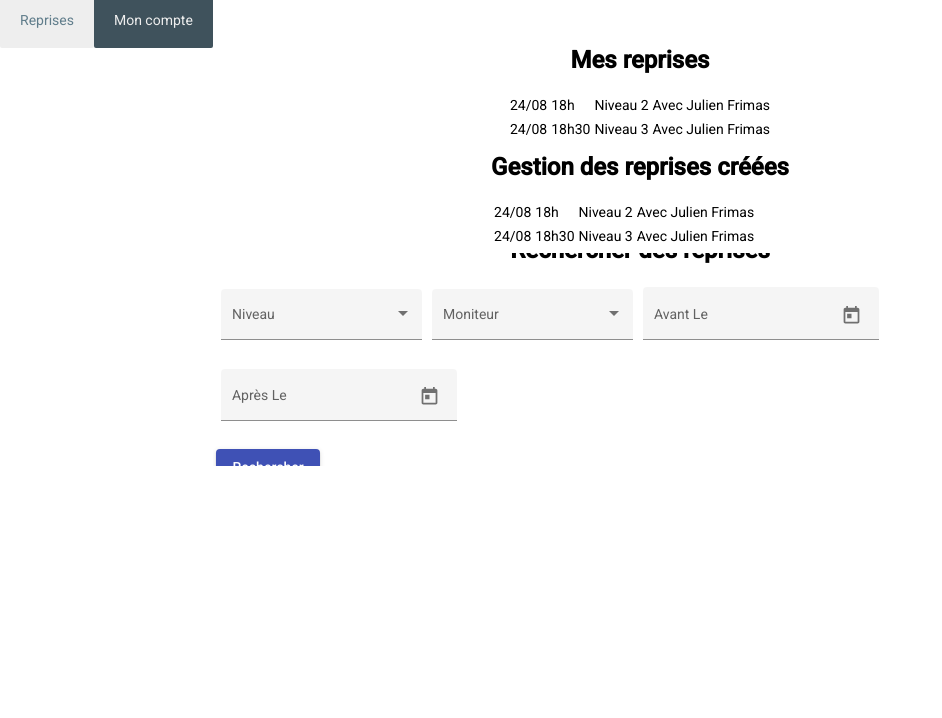
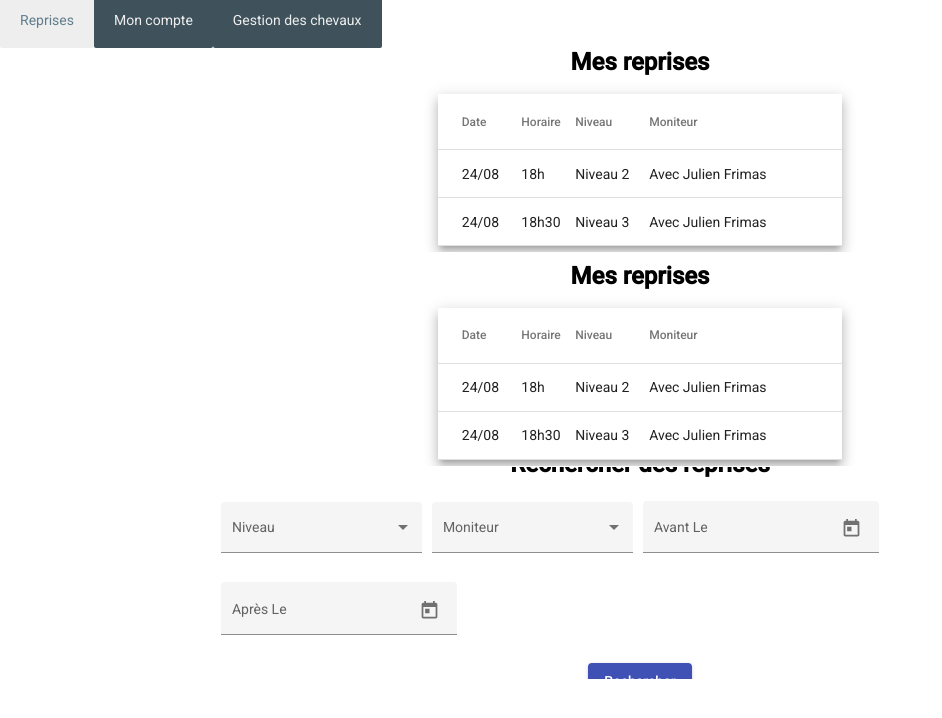
Before and after one commit to PinsardF/Equidia, an Angular app: page /reprises in a window 1280 px wide. Shown: the top 718 px of the page, without its empty margins (0-942 px from the left). Built offline with nearby package versions, Linux system fonts and the light colour scheme.

Commit message:
horses page (work in progress)

```diff
--- a/src/app/app-routing.module.ts
+++ b/src/app/app-routing.module.ts
@@ -3,13 +3,15 @@ import { Routes, RouterModule } from '@angular/router';
 import { ConnectionComponent } from './connection/connection.component';
 import { HomeComponent } from './home/home.component';
 import { ReprisesComponent } from './reprises/reprises.component';
-import { MyAccountComponent } from './my-account/my-account.component'
+import { MyAccountComponent } from './my-account/my-account.component';
+import { HorsesComponent } from './horses/horses.component';
 
 const routes: Routes = [{ path: '', redirectTo: '/connection', pathMatch: 'full' },
 { path: 'connection', component: ConnectionComponent },
 { path: 'home', component: HomeComponent },
 { path: 'reprises', component: ReprisesComponent },
-{ path: 'moncompte', component: MyAccountComponent }];
+{ path: 'moncompte', component: MyAccountComponent },
+{ path: 'chevaux', component: HorsesComponent }];
 
 @NgModule({
   imports: [RouterModule.forRoot(routes)],
--- a/src/app/connection/connection.component.html
+++ b/src/app/connection/connection.component.html
@@ -1,55 +1,4 @@
-<!--<div class="valign-wrapper" style="width:100%;height:100%;position: absolute;">
-    <div class="container">
-        <div class="row">
-            <div class="col s4 offset-s1">
-                <h1>Connexion</h1>-->
-                <!--
-                <div class="input-field">
-                    <input placeholder="Login" (input)="loginConnection=$event.target.value" id="loginConnection"
-                    type="text" class="validate">
-                </div>
-                --><!--
-                <mat-form-field appearance="standard">
-                    <mat-label>Login</mat-label>
-                    <input matInput (input)="loginConnection=$event.target.value" id="loginConnection"
-                    [formControl]="text" required>
-                    <mat-error *ngIf="text.invalid">{{getErrorMessage()}}</mat-error>
-                </mat-form-field>
-                <div class="row center">
-                    <button type="submit" [disabled]="true">Connexion</button>
-                </div>
-
-                <div class="input-field">
-                    <input placeholder="Mot de passe" (input)="passwordConnection=$event.target.value" id="passwordConnection"
-                    type="text" class="validate">
-                </div>
-                <div class="row center">
-                    <button (click)="connect()" class="waves-effect waves-light btn">Connexion</button>
-                </div>
-            </div>
-            <div class="col s4 offset-s2">
-                <h1>Inscription</h1>
-                <div class="input-field">
-                    <input placeholder="Login" (input)="loginRegister=$event.target.value"
-                    id="loginRegister" type="text" class="validate">
-                </div>
-                <div class="input-field">
-                    <input placeholder="Mot de passe" (input)="passwordRegister=$event.target.value"
-                    id="passwordRegister" type="text" class="validate">
-                </div>
-                <div class="input-field">
-                    <input placeholder="Mot de passe (confirmation)" (input)="passwordConfirm=$event.target.value"
-                    id="passwordConfirm" type="text" class="validate">
-                </div>
-                <div class="row center">
-                    <button (click)="register()" class="waves-effect waves-light btn">Inscription</button>
-                </div>
-            </div>
-        </div>
-    </div>
-</div>-->
 <mat-grid-list cols="12">
-    <mat-grid-tile [colspan]="12" [rowspan]="1"></mat-grid-tile>
     <mat-grid-tile [colspan]="1"></mat-grid-tile>
     <mat-grid-tile [colspan]="5" [rowspan]="3">
         <form>
@@ -62,7 +11,7 @@
                 <tr>
                     <td>
                         <mat-form-field appearance="standard">
-                            <mat-label>Email</mat-label>
+                            <mat-label>Email ou téléphone</mat-label>
                             <input matInput (input)="loginConnection=$event.target.value" id="loginConnection"
                             [formControl]="loginConnectionForm" required>
                             <mat-error *ngIf="loginConnectionForm.invalid">{{getErrorMessagelogC()}}</mat-error>
@@ -90,7 +39,7 @@
             </table>
         </form>
     </mat-grid-tile>
-    <mat-grid-tile [colspan]="5" [rowspan]="3">
+    <mat-grid-tile [colspan]="5" [rowspan]="5">
         <form>
             <table>
                 <tr>
@@ -130,9 +79,50 @@
                 </tr>
                 <tr>
                     <td>
+                        <mat-form-field appearance="standard">
+                            <mat-label>Prénom</mat-label>
+                            <input matInput (input)="firstNameRegister=$event.target.value" id="firstNameRegister"
+                            [formControl]="firstNameRegisterForm" required>
+                            <mat-error *ngIf="firstNameRegisterForm.invalid">{{getErrorMessagefnR()}}</mat-error>
+                        </mat-form-field>
+                    </td>
+                </tr>
+                <tr>
+                    <td>
+                        <mat-form-field appearance="standard">
+                            <mat-label>Nom de famille</mat-label>
+                            <input matInput (input)="lastNameRegister=$event.target.value" id="lastNameRegister"
+                            [formControl]="lastNameRegisterForm" required>
+                            <mat-error *ngIf="lastNameRegisterForm.invalid">{{getErrorMessagelnR()}}</mat-error>
+                        </mat-form-field>
+                    </td>
+                </tr>
+                <tr>
+                    <td>
+                        <mat-form-field appearance="standard">
+                            <mat-label>Numéro de téléphone</mat-label>
+                            <input matInput (input)="phoneRegister=$event.target.value" id="phoneRegister"
+                            [formControl]="phoneRegisterForm" required>
+                            <mat-error *ngIf="phoneRegisterForm.invalid">{{getErrorMessagepnR()}}</mat-error>
+                        </mat-form-field>
+                    </td>
+                </tr>
+                <tr>
+                    <td>
+                        <mat-form-field appearance="standard">
+                            <mat-label>Numéro de licence (optionnel)</mat-label>
+                            <input matInput (input)="licenseRegister=$event.target.value" id="licenseRegister"
+                            [formControl]="licenseRegisterForm">
+                        </mat-form-field>
+                    </td>
+                </tr>
+                <tr>
+                    <td>
                         <div class="wrapper">
                             <button type="submit" mat-raised-button color="primary" (click)="register()"
-                            [disabled]="loginRegisterForm.invalid || passwordRegisterForm.invalid">Inscription</button>
+                            [disabled]="loginRegisterForm.invalid || passwordRegisterForm.invalid
+                            || passwordRepeatRegisterForm.invalid || firstNameRegisterForm.invalid
+                            || lastNameRegisterForm.invalid || phoneRegisterForm.invalid">Inscription</button>
                         </div>
                     </td>
                 </tr>
--- a/src/app/connection/connection.component.ts
+++ b/src/app/connection/connection.component.ts
@@ -9,17 +9,25 @@ import { Router } from '@angular/router';
 })
 export class ConnectionComponent implements OnInit {
 
-  loginConnectionForm = new FormControl('', [Validators.required, Validators.email]);
+  loginConnectionForm = new FormControl('', [Validators.required]);
   passwordConnectionForm = new FormControl('', [Validators.required]);
   loginRegisterForm = new FormControl('', [Validators.required, Validators.email]);
   passwordRegisterForm = new FormControl('', [Validators.required]);
   passwordRepeatRegisterForm = new FormControl('', [Validators.required]);
+  firstNameRegisterForm = new FormControl('', [Validators.required]);
+  lastNameRegisterForm = new FormControl('', [Validators.required]);
+  phoneRegisterForm = new FormControl('', [Validators.required, Validators.pattern("[0-9]{10}")]);
+  licenseRegisterForm = new FormControl();
   loginConnection: string;
   passwordConnection: string;
   loginRegister: string;
   passwordRegister: string;
   passwordRepeatRegister: string;
   passwordConfirm: string;
+  firstNameRegister: string;
+  lastNameRegister: string;
+  phoneRegister: string;
+  licenseRegister: string;
 
   constructor(private router: Router) { }
 
@@ -27,15 +35,17 @@ export class ConnectionComponent implements OnInit {
 
   connect(): void {
     alert("Connexion avec le login " + this.loginConnection + " et le mdp " + this.passwordConnection)
-    this.router.navigate(['/home'])
+    this.router.navigate(['/reprises'])
   }
 
   register(): void {
     if(this.passwordRegister != this.passwordRepeatRegister) {
       alert("Les mots de passe ne correspondent pas")
     } else {
-      alert("Inscription avec le login " + this.loginRegister + " et le mdp " + this.passwordRegister)
-      this.router.navigate(['/home'])
+      alert("Inscription avec le login " + this.loginRegister + ", le mdp " + this.passwordRegister + ", le prénom "
+      + this.firstNameRegister + ", le nom " + this.lastNameRegister + ", le téléphone " + this.phoneRegister
+      + " et la licence " + this.licenseRegister);
+      this.router.navigate(['/reprises'])
     }
   }
 
@@ -43,14 +53,12 @@ export class ConnectionComponent implements OnInit {
     if (this.loginConnectionForm.hasError('required')) {
       return 'Vous n\'avez pas entré d\'email';
     }
-    return this.loginConnectionForm.hasError('email') ? 'L\'email entré n\'est pas valide' : '';
   }
 
   getErrorMessagepwC() {
     if (this.passwordConnectionForm.hasError('required')) {
       return 'Vous n\'avez pas entré de mot de passe';
     }
-    // return this.passwordConnectionForm.hasError('email') ? 'Not a valid email' : '';
   }
 
   getErrorMessagelogR() {
@@ -71,4 +79,24 @@ export class ConnectionComponent implements OnInit {
     }
   }
 
+  getErrorMessagefnR() {
+    if (this.firstNameRegisterForm.hasError('required')) {
+      return 'Vous n\'avez pas entré de prénom';
+    }
+  }
+
+  getErrorMessagelnR() {
+    if (this.lastNameRegisterForm.hasError('required')) {
+      return 'Vous n\'avez pas entré de nom de famille';
+    }
+  }
+
+  getErrorMessagepnR() {
+    if(this.phoneRegisterForm.hasError('required')) {
+      return 'Vous n\'avez pas entré de numéro de téléphone'
+    } else if(this.phoneRegisterForm.hasError('pattern')) {
+      return 'Le numéro de téléphone entré n\'est pas valide';
+    }
+  }
+
 }
--- /dev/null
+++ b/src/app/horses/horses.component.css
@@ -0,0 +1,27 @@
+h1 {
+    font-weight: bold;
+    text-align:center;
+  }
+a {
+  text-decoration: none;
+}
+.module {
+  padding: 20px;
+  text-align: center;
+  color: #eee;
+  max-height: 120px;
+  min-width: 120px;
+  background-color: #3f525c;
+  border-radius: 2px;
+}
+.module:hover {
+  background-color: #eee;
+  cursor: pointer;
+  color: #607d8b;
+}
+.grid-pad {
+  padding: 10px 0;
+}
+table {
+  width: 50%;
+}
--- /dev/null
+++ b/src/app/horses/horses.component.html
@@ -0,0 +1,40 @@
+<div class="col s8 offset-s2">
+    <div class="grid grid-pad">
+        <nav>
+            <a routerLink="/reprises" class="module">Reprises</a>
+            <a routerLink="/moncompte" class="module">Mon compte</a>
+            <a routerLink="/chevaux" class="module">Gestion des chevaux</a>
+        </nav>
+    </div>
+</div>
+
+<router-outlet></router-outlet>
+
+<mat-grid-list cols="12">
+    <mat-grid-tile [colspan]="2" [rowspan]="2"></mat-grid-tile>
+    <mat-grid-tile [colspan]="8"  [rowspan]="2">
+        <table>
+            <tr>
+                <td>
+                    <h1>Gestion des chevaux</h1>
+                    <table mat-table [dataSource]=horseList class="mat-elevation-z8" style="margin-left:auto;margin-right:auto;">
+                        <ng-container matColumnDef="name">
+                            <th mat-header-cell *matHeaderCellDef>Nom</th>
+                            <td mat-cell *matCellDef="let element"> {{element.name}} </td>
+                        </ng-container>
+                        <ng-container matColumnDef="level">
+                            <th mat-header-cell *matHeaderCellDef>Niveau</th>
+                            <td mat-cell *matCellDef="let element"> Nv.{{element.level}} </td>
+                        </ng-container>
+                        <ng-container matColumnDef="age">
+                            <th mat-header-cell *matHeaderCellDef>Age</th>
+                            <td mat-cell *matCellDef="let element"> {{element.age}} ans </td>
+                        </ng-container>
+                        <tr mat-header-row *matHeaderRowDef="displayedColumns"></tr>
+                        <tr mat-row *matRowDef="let row; columns: displayedColumns;"></tr>
+                    </table>
+                </td>
+            </tr>
+        </table>
+    </mat-grid-tile>
+</mat-grid-list>
--- /dev/null
+++ b/src/app/horses/horses.component.ts
@@ -0,0 +1,26 @@
+import { Component, OnInit } from '@angular/core';
+
+export interface Horse {
+  name: string;
+  level: string;
+  age: string;
+}
+
+@Component({
+  selector: 'app-horses',
+  templateUrl: './horses.component.html',
+  styleUrls: ['./horses.component.css']
+})
+export class HorsesComponent implements OnInit {
+
+  horseList: Horse[];
+  displayedColumns: string[] = ['name', 'level', 'age'];
+
+  constructor() { }
+
+  ngOnInit(): void {
+    this.horseList = [{name: 'Ponpon', level: '3', age: '5'}, {name: 'Tempête', level: '6', age: '10'},
+      {name: 'Sunshine', level: '1', age: '3'}];
+  }
+
+}
--- a/src/app/my-account/my-account.component.html
+++ b/src/app/my-account/my-account.component.html
@@ -3,6 +3,7 @@
         <nav>
             <a routerLink="/reprises" class="module">Reprises</a>
             <a routerLink="/moncompte" class="module">Mon compte</a>
+            <a routerLink="/chevaux" class="module">Gestion des chevaux</a>
         </nav>
     </div>
 </div>
@@ -70,6 +71,7 @@
             <tr>
                 <td>
                     <button type="submit" mat-raised-button color="primary" (click)="validate()"
+                        style="display: block;margin: auto;"
                         [disabled]="firstNameForm.invalid || lastNameForm.invalid || emailForm.invalid || phoneForm.invalid">
                     Valider</button>
                 </td>
--- a/src/app/reprises/reprises.component.css
+++ b/src/app/reprises/reprises.component.css
@@ -66,3 +66,7 @@ h4 {
     min-width: 60px;
   }
 }
+table {
+  width: 80%;
+  /*text-align: center;*/
+}
--- a/src/app/reprises/reprises.component.html
+++ b/src/app/reprises/reprises.component.html
@@ -3,6 +3,7 @@
         <nav>
             <a routerLink="/reprises" class="module">Reprises</a>
             <a routerLink="/moncompte" class="module">Mon compte</a>
+            <a routerLink="/chevaux" class="module">Gestion des chevaux</a>
         </nav>
     </div>
 </div>
@@ -10,46 +11,70 @@
 <router-outlet></router-outlet>
 
 <mat-grid-list cols="12">
-    <mat-grid-tile [colspan]="2"></mat-grid-tile>
-    <mat-grid-tile [colspan]="8">
+    <mat-grid-tile [colspan]="3" [rowspan]="2"></mat-grid-tile>
+    <mat-grid-tile [colspan]="6" [rowspan]="2">
         <table>
             <tr>
                 <td>
                     <h1>Mes reprises</h1>
-                    <table>
-                        <tr *ngFor="let element of dataList">
-                            <td>{{ element.date }}</td>
-                            <td>{{ element.hour }}</td>
-                            <td>{{ element.level }}</td>
-                            <td>{{ element.instructor }}</td>
-                        </tr>
+                    <table mat-table [dataSource]=dataList class="mat-elevation-z8" style="margin-left:auto;margin-right:auto;">
+                        <ng-container matColumnDef="date">
+                            <th mat-header-cell *matHeaderCellDef>Date</th>
+                            <td mat-cell *matCellDef="let element"> {{element.date}} </td>
+                        </ng-container>
+                        <ng-container matColumnDef="hour">
+                            <th mat-header-cell *matHeaderCellDef>Horaire</th>
+                            <td mat-cell *matCellDef="let element"> {{element.hour}} </td>
+                        </ng-container>
+                        <ng-container matColumnDef="level">
+                            <th mat-header-cell *matHeaderCellDef>Niveau</th>
+                            <td mat-cell *matCellDef="let element"> {{element.level}} </td>
+                        </ng-container>
+                        <ng-container matColumnDef="instructor">
+                            <th mat-header-cell *matHeaderCellDef>Moniteur</th>
+                            <td mat-cell *matCellDef="let element"> {{element.instructor}} </td>
+                        </ng-container>
+                        <tr mat-header-row *matHeaderRowDef="displayedColumns"></tr>
+                        <tr mat-row *matRowDef="let row; columns: displayedColumns;"></tr>
                     </table>
                 </td>
             </tr>
         </table>
     </mat-grid-tile>
-    <mat-grid-tile [colspan]="2"></mat-grid-tile>
-    <mat-grid-tile [colspan]="2"></mat-grid-tile>
-    <mat-grid-tile [colspan]="8">
+    <mat-grid-tile [colspan]="3" [rowspan]="2"></mat-grid-tile>
+    <mat-grid-tile [colspan]="3" [rowspan]="2"></mat-grid-tile>
+    <mat-grid-tile [colspan]="6" [rowspan]="2">
         <table>
             <tr>
                 <td>
-                    <h1>Gestion des reprises créées</h1>
-                    <table>
-                        <tr *ngFor="let element of dataList">
-                            <td>{{ element.date }}</td>
-                            <td>{{ element.hour }}</td>
-                            <td>{{ element.level }}</td>
-                            <td>{{ element.instructor }}</td>
-                        </tr>
+                    <h1>Mes reprises</h1>
+                    <table mat-table [dataSource]=dataList class="mat-elevation-z8" style="margin-left:auto;margin-right:auto;">
+                        <ng-container matColumnDef="date">
+                            <th mat-header-cell *matHeaderCellDef>Date</th>
+                            <td mat-cell *matCellDef="let element"> {{element.date}} </td>
+                        </ng-container>
+                        <ng-container matColumnDef="hour">
+                            <th mat-header-cell *matHeaderCellDef>Horaire</th>
+                            <td mat-cell *matCellDef="let element"> {{element.hour}} </td>
+                        </ng-container>
+                        <ng-container matColumnDef="level">
+                            <th mat-header-cell *matHeaderCellDef>Niveau</th>
+                            <td mat-cell *matCellDef="let element"> {{element.level}} </td>
+                        </ng-container>
+                        <ng-container matColumnDef="instructor">
+                            <th mat-header-cell *matHeaderCellDef>Moniteur</th>
+                            <td mat-cell *matCellDef="let element"> {{element.instructor}} </td>
+                        </ng-container>
+                        <tr mat-header-row *matHeaderRowDef="displayedColumns"></tr>
+                        <tr mat-row *matRowDef="let row; columns: displayedColumns;"></tr>
                     </table>
                 </td>
             </tr>
         </table>
     </mat-grid-tile>
-    <mat-grid-tile [colspan]="2"></mat-grid-tile>
-    <mat-grid-tile [colspan]="2"></mat-grid-tile>
-    <mat-grid-tile [colspan]="8" [rowspan]="2">
+    <mat-grid-tile [colspan]="3" [rowspan]="2"></mat-grid-tile>
+    <mat-grid-tile [colspan]="1"></mat-grid-tile>
+    <mat-grid-tile [colspan]="10" [rowspan]="2">
         <table>
             <tr>
                 <td>
@@ -87,7 +112,8 @@
             </tr>
             <tr>
                 <td>
-                    <button mat-raised-button color="primary" (click)="search()">Rechercher</button>
+                    <button mat-raised-button color="primary" (click)="search()"
+                    style="display: block;margin: auto;">Rechercher</button>
                 </td>
             </tr>
         </table>
--- a/src/app/reprises/reprises.component.ts
+++ b/src/app/reprises/reprises.component.ts
@@ -13,6 +13,7 @@ export interface Reprise {
   templateUrl: './reprises.component.html',
   styleUrls: ['./reprises.component.css']
 })
+
 export class ReprisesComponent implements OnInit {
 
   levelForm = new FormControl();
@@ -25,6 +26,7 @@ export class ReprisesComponent implements OnInit {
   machin: string;
   before: Date = null;
   after: Date = null;
+  displayedColumns: string[] = ['date', 'hour', 'level', 'instructor'];
 
   constructor() { }
 
```
Also changed, not shown: src/app/app.module.ts (+6 -2 lines), 1 other file (tests, documents, lock files or other folders).
